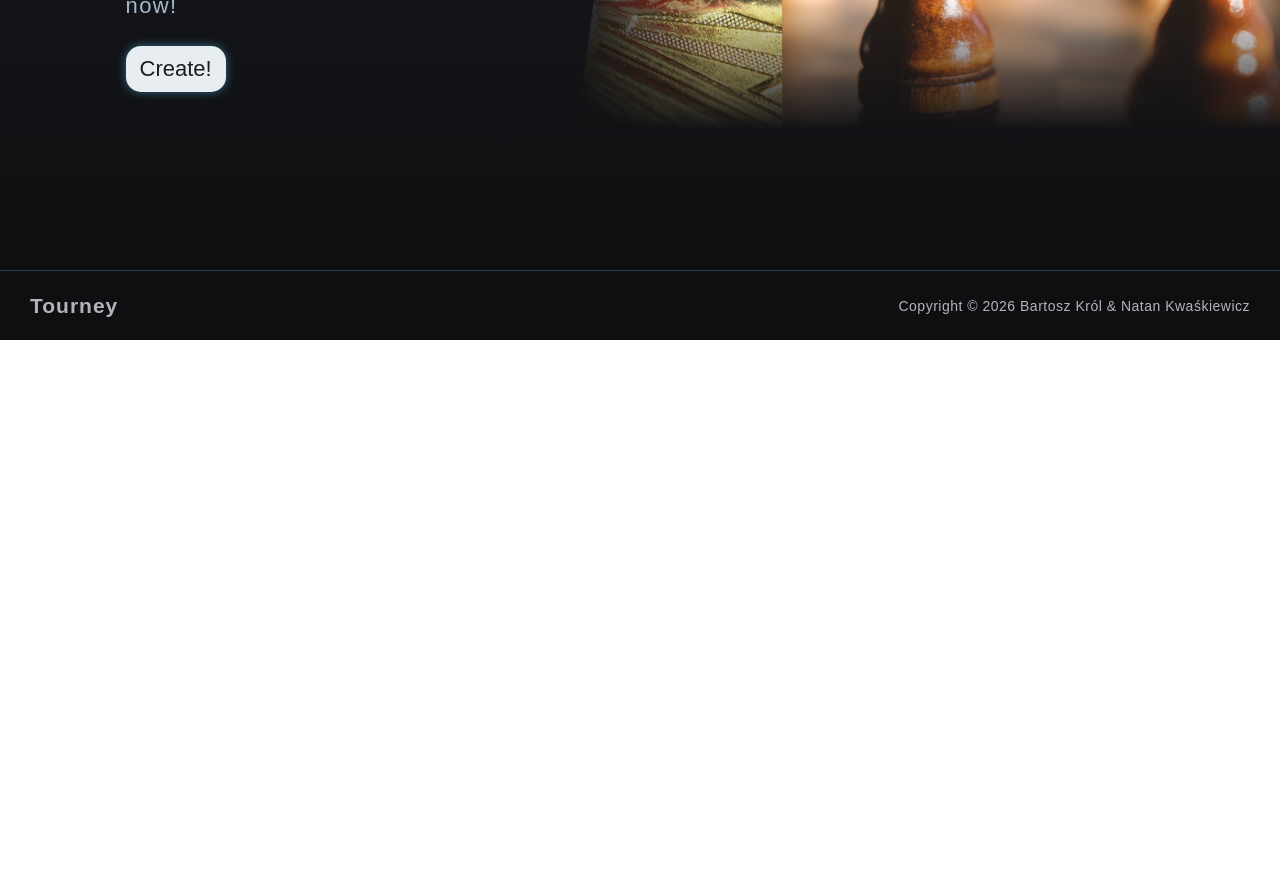
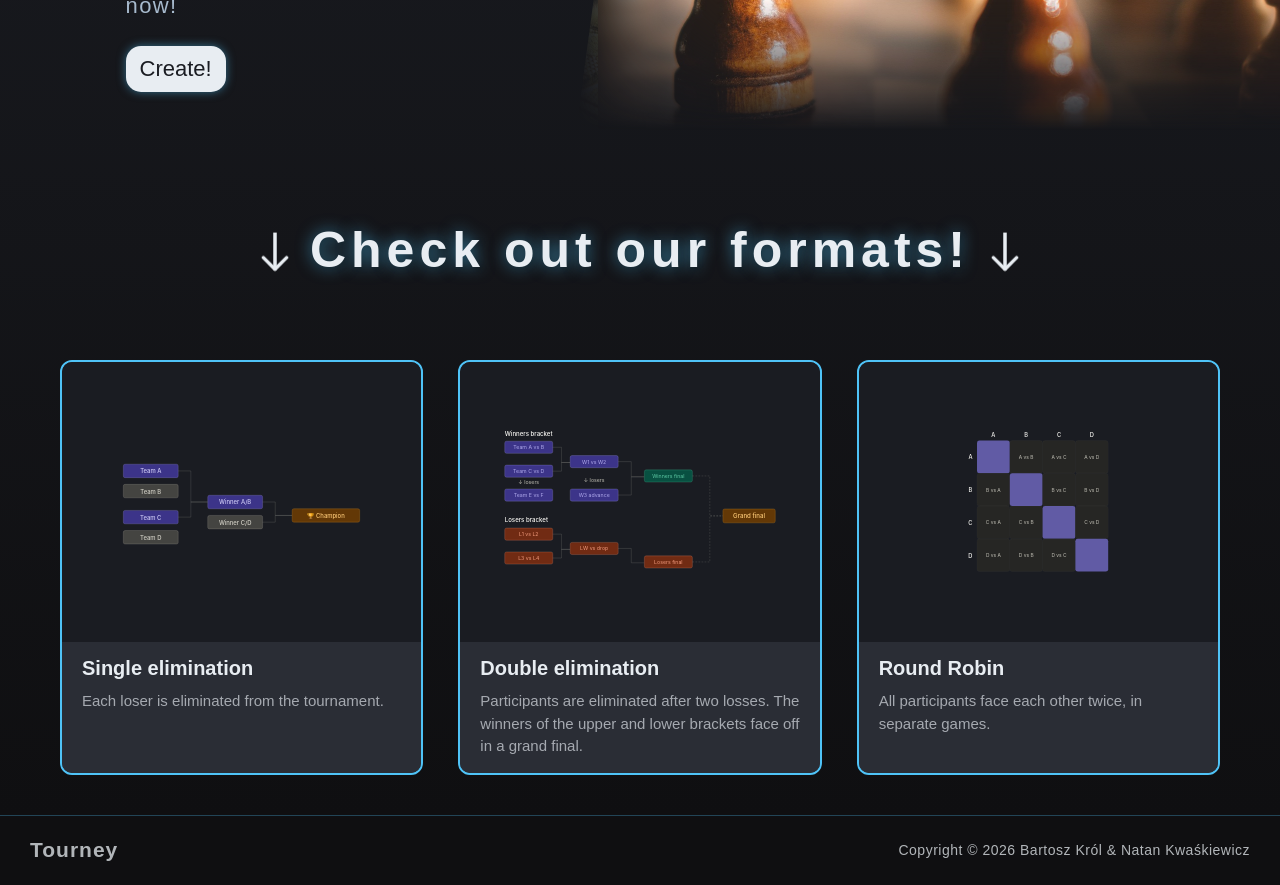
Before and after one commit to NatanKwaskiewicz/Generator_drabinek_turniejowych, a React (Vite) app: page / in a window 1280 px wide. Shown: the part 460-1345 px from the top of the page. Before the commit the page ends 800 px from the top, so only its background shows below. Built offline with nearby package versions, Linux system fonts and the light colour scheme.

Commit message:
add formatgrid component and add it to home page

```diff
--- /dev/null
+++ b/src/frontend/components/FormatGrid/FormatGrid.module.scss
@@ -0,0 +1,15 @@
+@use 'sass:color';
+$black: #0f0f11;
+$blue: #4fc3f7;
+$white: #e8edf2;
+$grey: #2a2d35;
+$dark-grey: #1a1c22;
+
+.FormatGrid {
+    display: grid;
+    grid-template-columns: repeat(3, 1fr);
+    gap: 3.5rem;
+    padding: 4rem 6rem;
+    margin-top: 4rem;
+    //background: linear-gradient(180deg, $black 95%, $blue 105%);
+}
--- /dev/null
+++ b/src/frontend/components/FormatGrid/FormatGrid.tsx
@@ -0,0 +1,24 @@
+import styles from './FormatGrid.module.scss'
+import Format from '../Format/Format'
+import type { FormatData } from '../../types'
+
+interface FormatGridProps {
+    formats: FormatData[]
+}
+
+const FormatGrid = ({ formats }: FormatGridProps) => {
+    return (
+        <div className={styles.FormatGrid}>
+            {formats.map((format, index) => (
+                <Format
+                    key={index}
+                    name={format.name}
+                    description={format.description}
+                    image={format.image}
+                />
+            ))}
+        </div>
+    )
+}
+
+export default FormatGrid
--- a/src/frontend/components/Home/Home.module.scss
+++ b/src/frontend/components/Home/Home.module.scss
@@ -9,9 +9,19 @@ $dark-grey: #1a1c22;
 .Home {
     flex: 1;
     display: flex;
+    flex-direction: column;
     width: 100%;
     background: linear-gradient(180deg, $dark-grey 0%, $black 100%);
     position: relative;
+
+    h1 {
+        font-size: 5rem;
+        color: $white;
+        text-shadow:
+            0 0 16px rgba($blue, 0.6),
+            2px 2px 4px $black;
+        letter-spacing: 0.1em;
+    }
 
     &Top {
         display: flex;
@@ -32,7 +42,7 @@ $dark-grey: #1a1c22;
                 font-size: 5rem;
                 color: $white;
                 text-shadow:
-                    0 0 20px rgba($blue, 0.6),
+                    0 0 16px rgba($blue, 0.6),
                     2px 2px 4px $black;
                 letter-spacing: 0.1em;
             }
@@ -75,4 +85,13 @@ $dark-grey: #1a1c22;
             clip-path: polygon(10% 0%, 100% 0%, 100% 100%, 0% 100%);
         }
     }
+
+    &Mid {
+        width: 100%;
+        height: 10vh;
+        display: flex;
+        justify-content: center;
+        align-items: center;
+        padding: 12rem 0 3rem 0;
+    }
 }
--- a/src/frontend/components/Home/Home.tsx
+++ b/src/frontend/components/Home/Home.tsx
@@ -2,6 +2,9 @@ import styles from './Home.module.scss'
 import Carousel from '../Carousel'
 import carouselData from '../../data/carouselData.ts'
 import { Link } from 'react-router'
+import Arrow from '../Arrow'
+import FormatGrid from '../FormatGrid/FormatGrid.tsx'
+import formatData from '../../data/formatData.ts'
 
 const Home = () => {
     return (
@@ -24,6 +27,12 @@ const Home = () => {
                     <Carousel data={carouselData} />
                 </div>
             </div>
+            <div className={styles.HomeMid}>
+                <Arrow size={40} color={'#e8edf2'} />
+                <h1>Check out our formats!</h1>
+                <Arrow size={40} color={'#e8edf2'} />
+            </div>
+            <FormatGrid formats={formatData} />
         </div>
     )
 }
```
Also changed, not shown: src/frontend/components/FormatGrid/index.ts (added).
